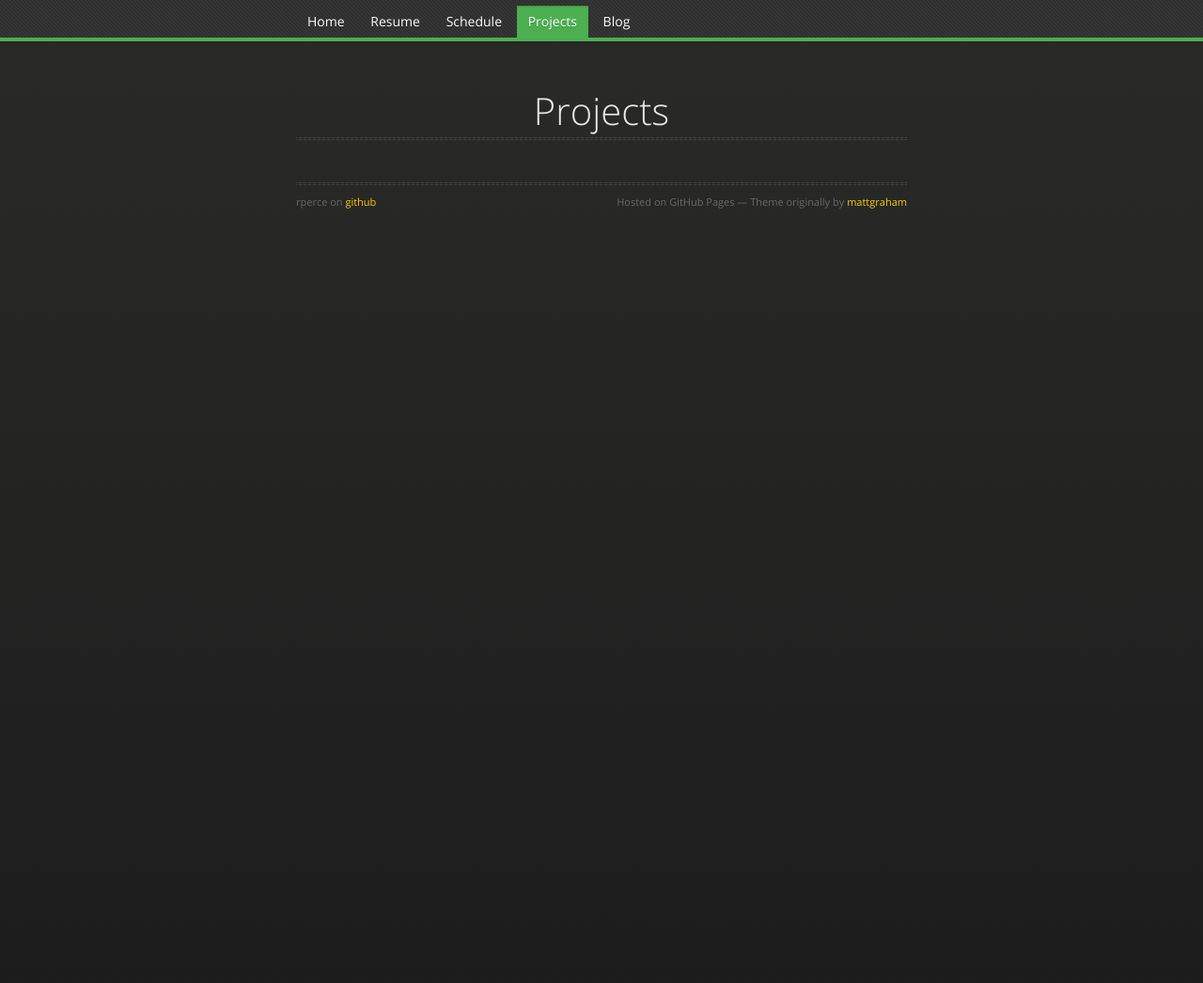
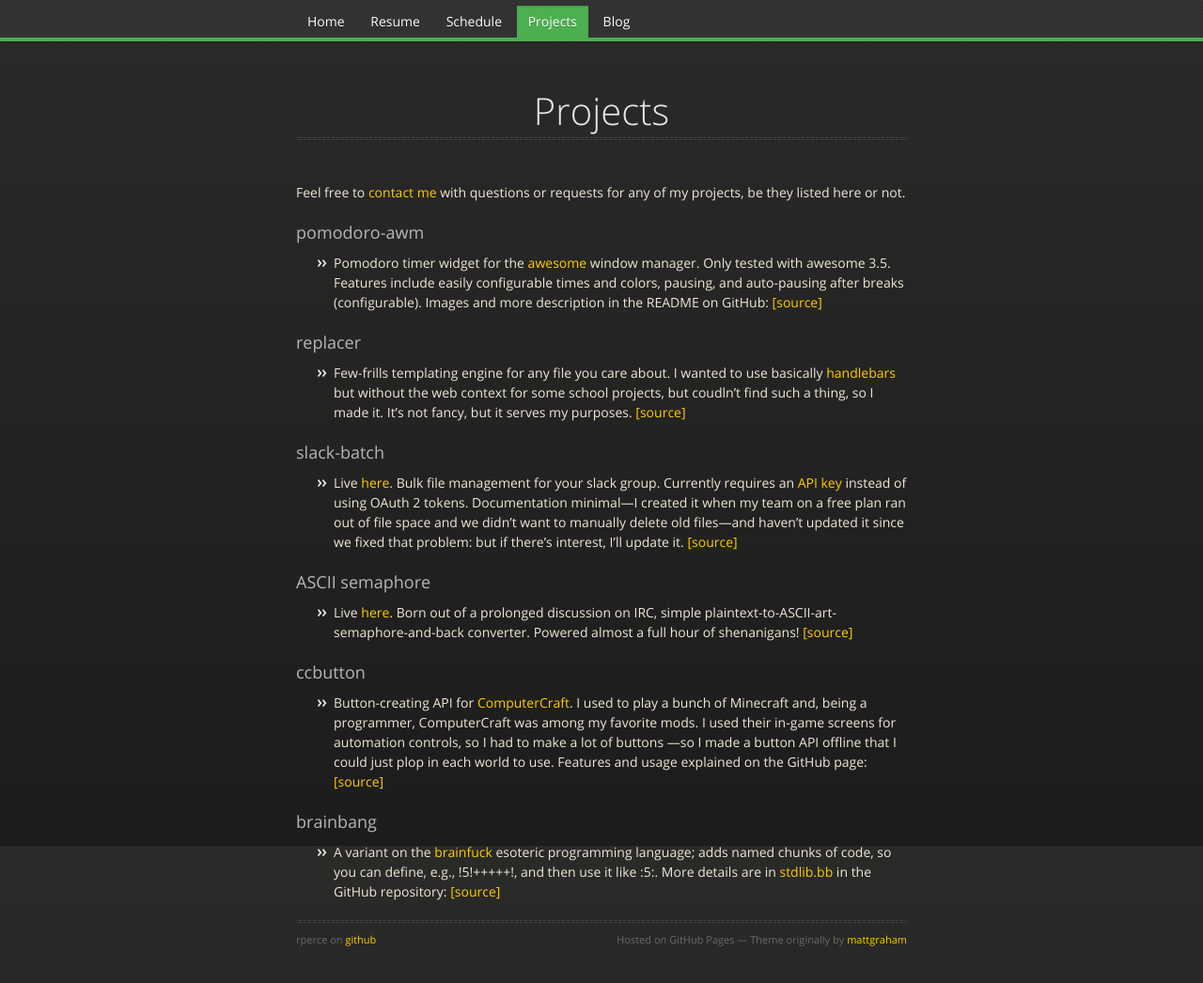
Before and after one commit to rperce/rperce.github.io, a Jekyll site: the page built from projects/index.md, in a window 1280 px wide and 1092 px high. Shown: the top 1046 px of the window at 94% size. Built offline with Jekyll 4.4.1, drawn with Linux system fonts in a browser that asks for light colours; nearby versions of some CDN libraries.

Commit message:
Finally updated projects page

```diff
--- a/projects/index.md
+++ b/projects/index.md
@@ -2,3 +2,47 @@
 title: Projects
 h1: Projects
 ---
+
+Feel free to [contact me](mailto:contact@rperce.net) with questions or requests for any of
+my projects, be they listed here or not.
+
+
+
+{% include h3.html title="pomodoro-awm" %}
+* Pomodoro timer widget for the [awesome](https://awesomewm.org/) window manager. Only
+  tested with awesome 3.5. Features include easily configurable times and colors, pausing,
+  and auto-pausing after breaks (configurable). Images and more description in the README
+  on GitHub: [[source]](https://github.com/rperce/pomodoro-awm)
+
+{% include h3.html title="replacer" %}
+* Few-frills templating engine for any file you care about. I wanted to use basically
+  [handlebars](http://handlebarsjs.com/) but without the web context for some school
+  projects, but coudln't find such a thing, so I made it. It's not fancy, but it serves my
+  purposes. [[source]](https://github.com/rperce/replacer)
+
+{% include h3.html title="slack-batch" %}
+* Live [here](//rperce.net/slack-batch). Bulk file management for your slack group.
+  Currently requires an [API key](https://api.slack.com/docs/oauth-test-tokens) instead of
+  using OAuth 2 tokens. Documentation minimal---I created it when my team on a free
+  plan ran out of file space and we didn't want to manually delete old files---and haven't
+  updated it since we fixed that problem: but if there's interest, I'll update it.
+  [[source]](https://github.com/rperce/slack-batch)
+
+{% include h3.html title="ASCII semaphore" %}
+* Live [here](//rperce.net/semaphore). Born out of a prolonged discussion on IRC, simple
+  plaintext-to-ASCII-art-semaphore-and-back converter. Powered almost a full hour of
+  shenanigans! [[source]](https://github.com/rperce/semaphore)
+
+{% include h3.html title="ccbutton" %}
+* Button-creating API for [ComputerCraft](http://www.computercraft.info/). I used to play
+  a bunch of Minecraft and, being a programmer, ComputerCraft was among my favorite mods.
+  I used their in-game screens for automation controls, so I had to make a lot of buttons
+  ---so I made a button API offline that I could just plop in each world to use. Features
+  and usage explained on the GitHub page: [[source]](https://github.com/rperce/ccbutton)
+
+{% include h3.html title="brainbang" %}
+* A variant on the [brainfuck](https://en.wikipedia.org/wiki/Brainfuck) esoteric
+  programming language; adds named chunks of code, so you can define, e.g., !5!+++++!,
+  and then use it like :5:. More details are in
+  [stdlib.bb](https://github.com/rperce/brainbang/blob/master/stdlib.bb) in the GitHub
+  repository: [[source]](https://github.com/rperce/brainbang)
```
Also changed, not shown: hobbies/index.md (deleted, +0 -4 lines).
